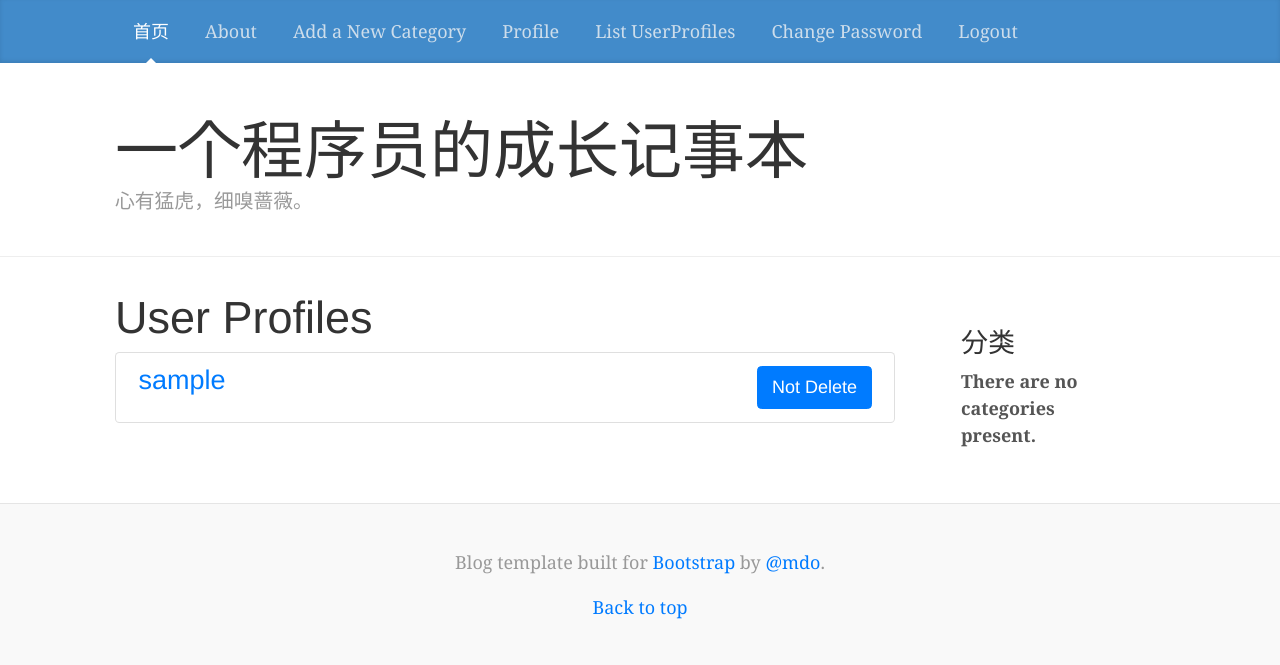
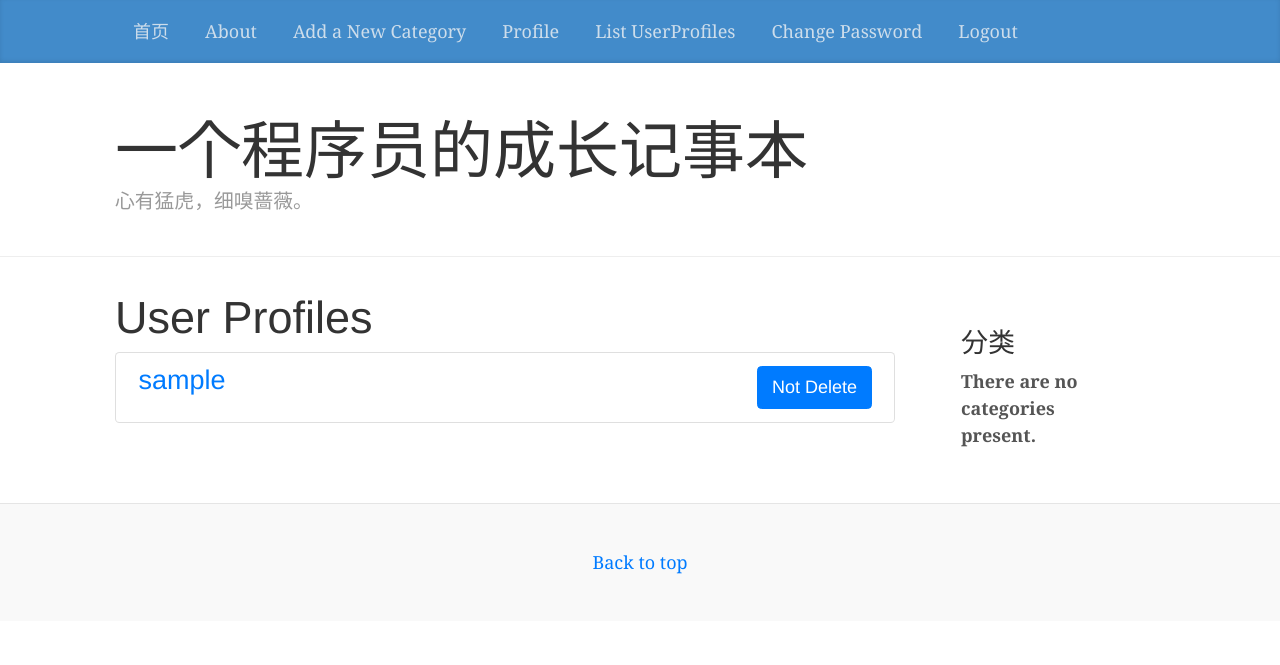
Before and after one commit to simonaLight/tango_with_django_project, a Django app: a page that uses templates/rango/list_profile.html in a window 1280 px wide. Shown: the top 665 px of the page. Run offline with Django 3.2, Linux system fonts and the light colour scheme; the visitor is signed in with stand-in values (Sample User, id 1); data comes from the database, SQL or seed files in the repository; data that the repository does not hold is empty; some libraries are stand-ins or nearby versions.

Commit message:
comment-blog

```diff
--- a/templates/rango/add_page.html
+++ b/templates/rango/add_page.html
@@ -1,5 +1,5 @@
 {% extends "rango/base.html" %}
-{% block title %}Add Page{% endblock %}
+{#{% block title %}Add Page{% endblock %}#}
 {% block body_block %}
     {% if category %}
         <form role="form" id="page_form" method="post" action="{% url 'rango:add_page' category.slug%}">
--- a/templates/rango/base_bootstrap.html
+++ b/templates/rango/base_bootstrap.html
@@ -24,7 +24,7 @@
 <div class="blog-masthead">
     <div class="container">
         <nav class="nav blog-nav">
-            <a class="nav-link active" href="{% url 'rango:index' %}">首页</a>
+            <a class="nav-link " href="{% url 'rango:index' %}">首页</a>
             <a class=" nav-link" href="{% url 'rango:about' %}">About</a>
             {% if user.is_authenticated %}
                 <a class="nav-link"
@@ -66,14 +66,16 @@
         </div>
     </div>
 </div>
-<footer class="blog-footer">
-    <p>Blog template built for <a href="https://getbootstrap.com">Bootstrap</a> by <a
-            href="https://twitter.com/mdo">@mdo</a>.
-    </p>
-    <p>
-        <a href="#">Back to top</a>
-    </p>
-</footer>
+<div>
+    <footer class="blog-footer">
+        {#    <p>Blog template built for <a href="https://getbootstrap.com">Bootstrap</a> by <a#}
+        {#            href="https://twitter.com/mdo">@mdo</a>.#}
+        {#    </p>#}
+        <p>
+            <a href="#">Back to top</a>
+        </p>
+    </footer>
+</div>
 <!-- Bootstrap core JavaScript ================================================== -->
 <!-- Placed at the end of the document so the pages load faster -->
 <script
--- a/templates/rango/category.html
+++ b/templates/rango/category.html
@@ -49,7 +49,7 @@
         {% if user.is_authenticated %}
             <nav class="blog-pagination">
                 <a class="btn btn-outline-primary" href="{% url 'rango:add_page' category.slug %}">
-                    Add New Page
+                    Add New Blog
                 </a>
             </nav>
         {% endif %}
--- a/templates/rango/index.html
+++ b/templates/rango/index.html
@@ -55,7 +55,7 @@
             <strong>There are no categories present.</strong>
         {% endif %}
         <nav class="blog-pagination">
-            <a class="btn btn-outline-primary" href="#">Older</a>
+            <a class="btn btn-outline-primary" href="#">早期文章</a>
         </nav>
     </div>
 {% endblock %}
--- a/templates/rango/list_profile.html
+++ b/templates/rango/list_profile.html
@@ -1,10 +1,9 @@
-{% extends 'rango/base_bootstrap.html' %}
+{% extends 'rango/base.html' %}
 {% load staticfiles %}
 
 {% block title %}
     List all user
 {% endblock %}
-
 {% block body_block %}
     <h1>User Profiles</h1>
     <div class="panel">
@@ -41,5 +40,7 @@
             </div>
         {% else %}
             <p>There are no users for the site.</p>
-        {% endif %} </div>
+        {% endif %}
+    </div>
+    <br/>
 {% endblock %}
```
Also changed, not shown: static/bootstrap/css/blog.css (+12 -9 lines), templates/rango/add_category.html (+8 -0 lines).
